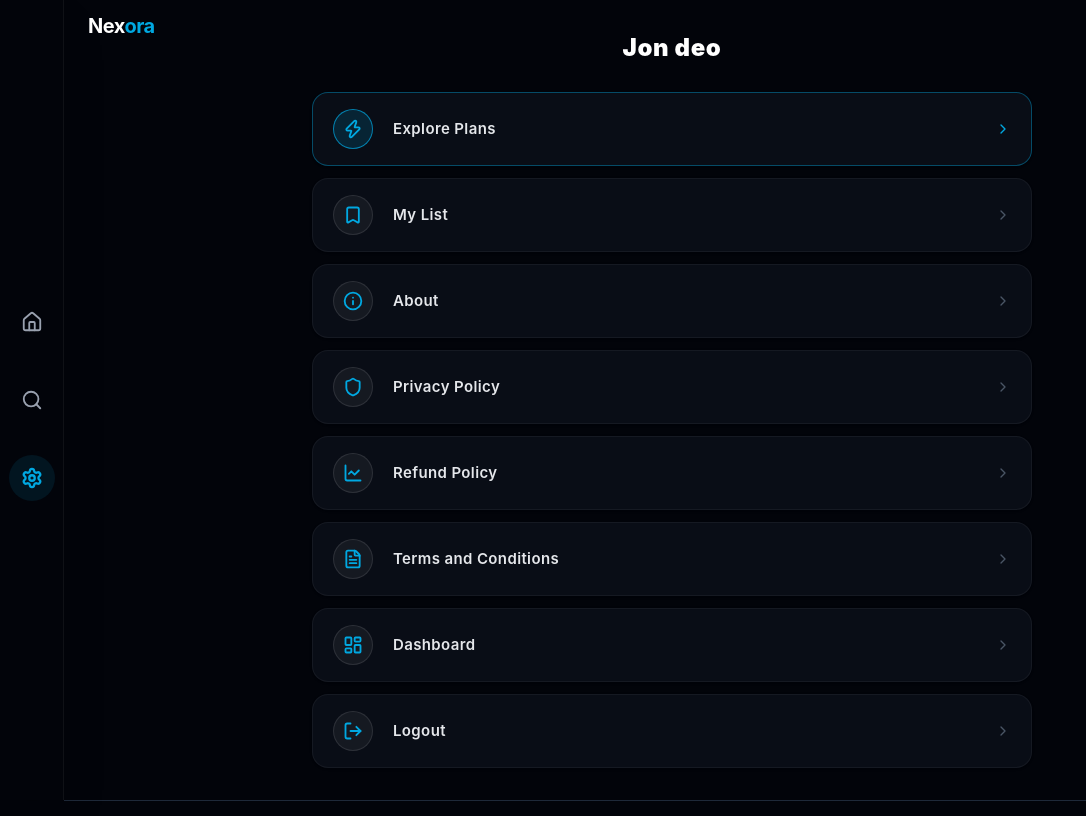
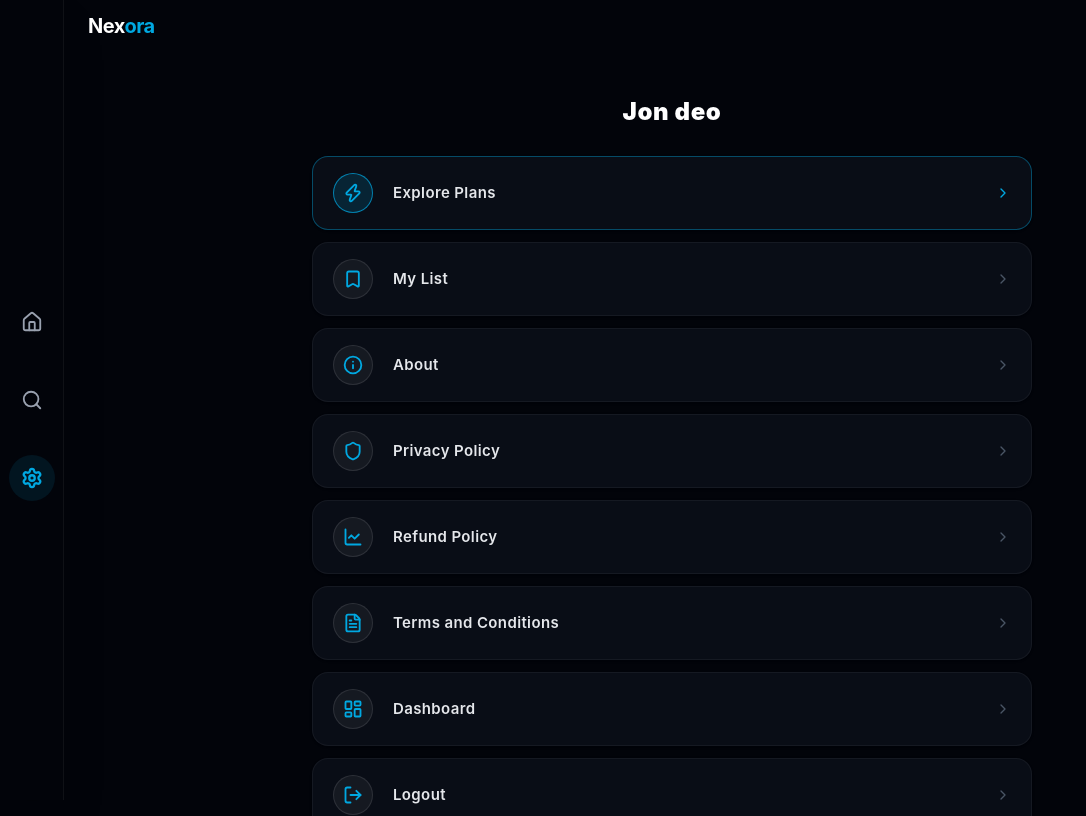
Before and after one commit to PankajPote18/SoundSphere, a React (Vite) app: page /settings in a window 1280 px wide. Shown: the top 816 px of the page, without its empty margins (0-1086 px from the left). Built offline with nearby package versions, Linux system fonts and the light colour scheme.

Commit message:
Settig page design

```diff
--- a/src/pages/SettingsPage.jsx
+++ b/src/pages/SettingsPage.jsx
@@ -46,7 +46,7 @@ const SettingsPage = () => {
   const user = userStr ? JSON.parse(userStr) : null;
 
   return (
-    <div className="w-full bg-bg-dark py-4 md:py-8">
+    <div className="w-full bg-bg-dark pt-20 md:pt-24 pb-8 min-h-[calc(100vh-80px)] flex flex-col justify-center">
       <div className="w-full max-w-3xl mx-auto px-4 md:px-6">
 
         {/* Top Section */}
```
Lines whose indentation alone changed are shown as unchanged.
